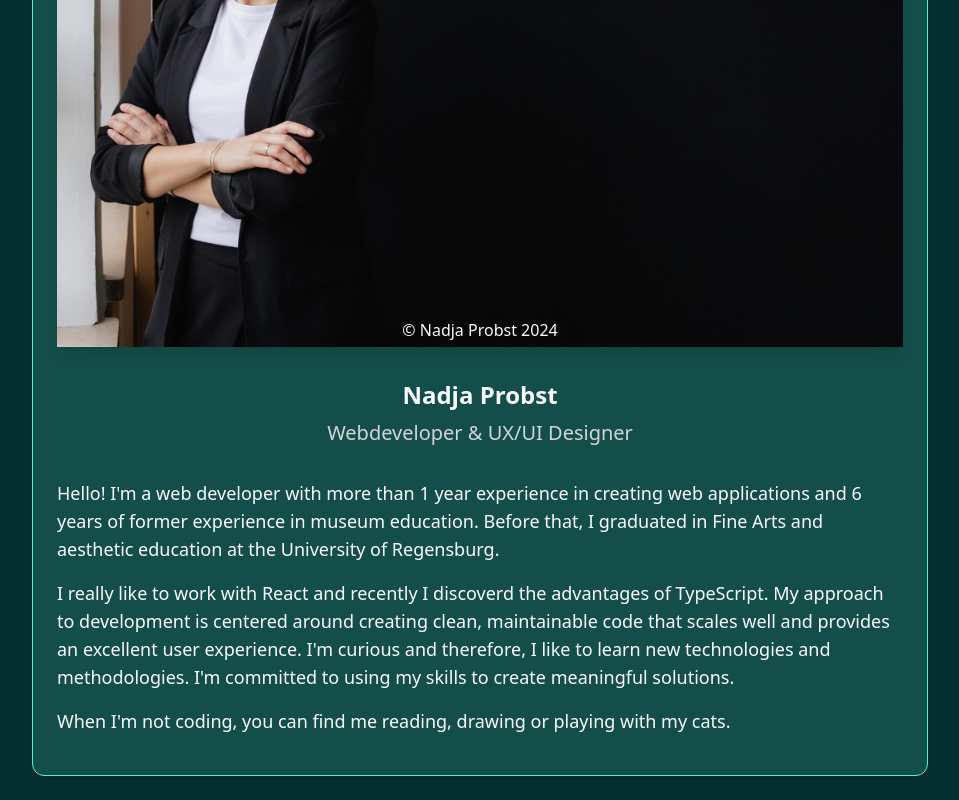
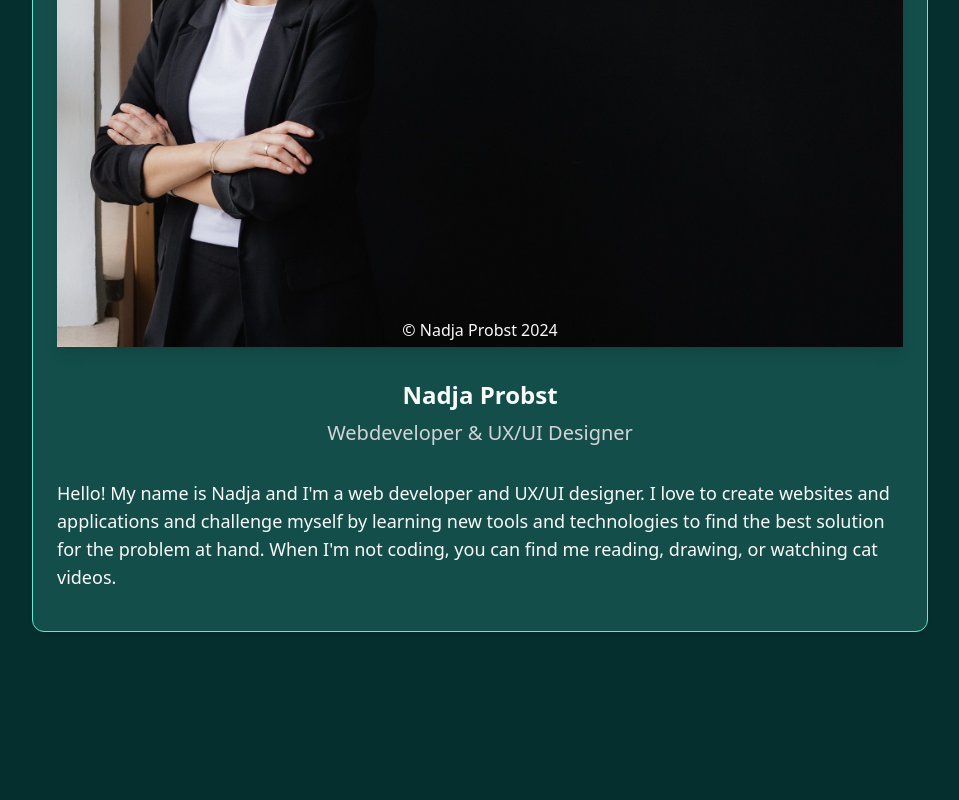
Before and after one commit to nadjascodejourney/projectboard, a React (Vite) app: page /about in a window 1280 px wide. Shown: the part 442-1242 px from the top of the page, without its empty margins (160-1119 px from the left). After the commit the page ends 1098 px from the top, so only its background shows below. Built offline with nearby package versions, Linux system fonts and the light colour scheme.

Commit message:
aboutpage: small content change

```diff
--- a/src/pages/AboutPage.tsx
+++ b/src/pages/AboutPage.tsx
@@ -8,18 +8,9 @@ export default function AboutPage() {
         name="Nadja Probst"
         profession="Webdeveloper & UX/UI Designer"
         introduction={`
-          Hello! I'm a web developer with more than 1 year experience in creating web applications and 6 years of former experience in museum education. Before that, I graduated in Fine Arts and aesthetic education at the University of Regensburg.
-
-
-
-
-          I really like to work with React and recently I discoverd the advantages of TypeScript. My approach to development is centered around creating clean, maintainable code that scales well and provides an excellent user experience.
-          I'm curious and therefore, I like to learn new technologies and methodologies. I'm committed to using my skills to create meaningful solutions.
-
-
-
-
-          When I'm not coding, you can find me reading, drawing or playing with my cats. `}
+          Hello! My name is Nadja and I'm a web developer and UX/UI designer.
+          I love to create websites and applications and challenge myself by learning new tools and technologies to find the best solution for the problem at hand.
+          When I'm not coding, you can find me reading, drawing, or watching cat videos. `}
         profileImageUrl="/icons/Nadja_Probst-black.jpg"
       />
     </div>
```
